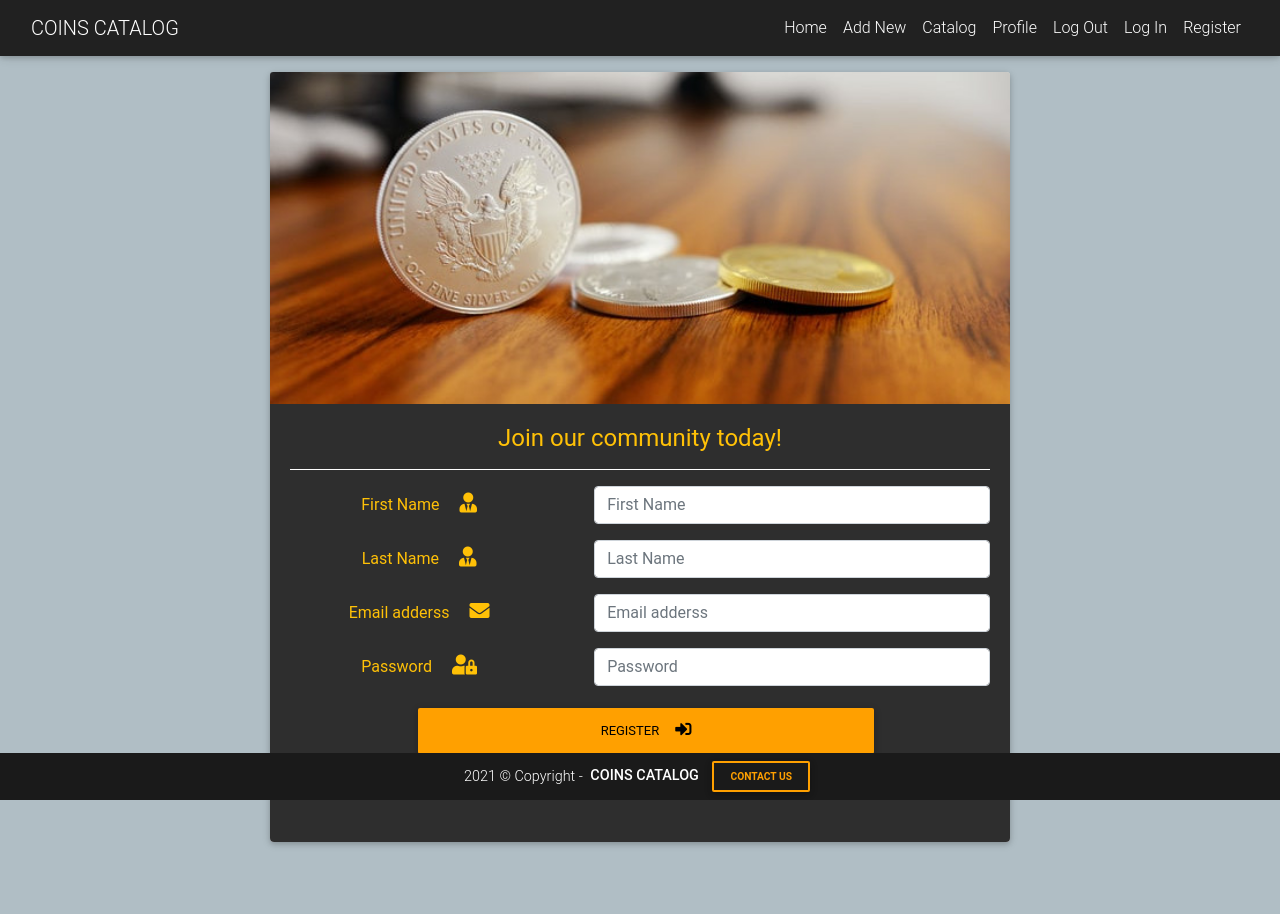
After one commit to Code-Institute-Submissions/MP3-1, a Flask app: page /register in a window 1280 px wide. The commit adds this page. Run offline with Flask 2, Linux system fonts and the light colour scheme; some libraries are stand-ins or nearby versions.

Commit message:
Add register template

```diff
--- a/app.py
+++ b/app.py
@@ -2,6 +2,7 @@ import os
 from flask import Flask, render_template
 from flask_pymongo import PyMongo
 from bson.objectid import ObjectId
+from werkzeug.security import generate_password_hash, check_password_hash
 if os.path.exists("env.py"):
     import env
 
@@ -24,6 +25,11 @@ def home():
     return render_template("profile.html", users=username)
 
 
+@app.route("/register", methods=["GET", "POST"])
+def register():
+    return render_template("register.html")
+
+
 if __name__ == "__main__":
     app.run(host=os.environ.get("IP"),
             port=int(os.environ.get("PORT")))
--- a/static/css/style.css
+++ b/static/css/style.css
@@ -1,14 +1,18 @@
 body{
     background-color: #B0BEC5;
     color:#000000;
+    margin-top:4.5em;
+    margin-bottom:4.5em;
 }
 
 a{
-    color:#B0BEC5;
+    color: dimgrey;
+}
+a:hover{
+    color: #FFA000;
 }
 
 h2{
-    margin-top: 100px;
     background-color: dimgrey;
     text-align: center;
 }
@@ -27,5 +31,13 @@ nav a:hover{
 
 footer a{
     font-weight: 600 !important;
+}
 
+/* register form */
+form i, form button i{
+    font-size: 125%;
 }
+
+form a{
+    font-weight: 600;
+}
--- a/templates/base.html
+++ b/templates/base.html
@@ -49,7 +49,7 @@
                             <a class="nav-link" href="#">Log In</a>
                         </li>
                         <li class="nav-item ml-auto">
-                            <a class="nav-link" href="#">Register</a>
+                            <a class="nav-link" href="{{ url_for('register') }}">Register</a>
                         </li>
                     </ul>
                 </div>
@@ -58,7 +58,7 @@
 
     </header>
     <section>
-        <h2>discover world's most popular coins</h2>
+        <!-- <h2>discover world's most popular coins</h2> -->
     </section>
 
     <main class="container">
--- /dev/null
+++ b/templates/register.html
@@ -0,0 +1,67 @@
+{% extends "base.html" %}
+{% block content %}
+<h1 class="sr-only">Register form</h1>
+<div class="row no-gutters">
+    <!-- Card from: https://mdbootstrap.com/docs/b4/jquery/forms/inputs/-->
+    <div class="card col-sm-12 col-md-8 offset-md-2">
+        <div>
+            <img class="card-img-top" src="static/images/unsplash-simon-zRxLgc-o56I.jpg" alt="Form image">
+        </div>
+        <!-- Form from: https://mdbootstrap.com/docs/b4/jquery/components/cards/ -->
+        <form class="card-body elegant-color amber-text text-center rounded-bottom" method="POST" action="{{ url_for('register') }}">
+            <!-- title -->
+            <h4 class="card-title">Join our community today!</h4>
+            <hr class="hr-light">
+            <!-- first name -->
+            <div class="row my-3">
+                <div class="col-sm-5">
+                    <label for="first_name" class="col-form-label">First Name</label>
+                    <i class="fas fa-user-tie mx-3"></i>
+                </div>
+                <div class="col-sm-7">
+                        <input type="text" class="form-control" id="first_name" name="first_name" placeholder="First Name" required>
+                </div>
+            </div>
+            <!-- last name -->
+            <div class="row my-3">
+                <div class="col-sm-5">
+                    <label for="last_name" class="col-form-label">Last Name</label>
+                    <i class="fas fa-user-tie mx-3"></i>
+                </div>
+                <div class="col-sm-7">
+                        <input type="text" class="form-control" id="last_name" name="last_name" placeholder="Last Name" required>
+                </div>
+            </div>
+            <!-- email -->
+            <div class="row my-3">
+                <div class="col-sm-5">
+                    <label for="email" class="col-form-label">Email adderss</label>
+                    <i class="fas fa-envelope mx-3"></i>
+                </div>
+                <div class="col-sm-7">
+                    <input type="email" class="form-control" id="email" name="email" placeholder="Email adderss" required>
+                </div>
+            </div>
+            <!-- password -->
+            <div class="row my-3">
+                <div class=" col-sm-5">
+                    <label for="password" class="col-form-label">Password</label>
+                    <i class="fas fa-user-lock mx-3"></i>
+                </div>
+                <div class="col-sm-7">
+                    <input type="password" class="form-control" id="password" name="password" placeholder="Password" required>
+                </div>
+            </div>
+            <!-- register button -->
+            <div class="row my-3">
+                <div class="col-sm-8 offset-sm-2">
+                <button type="submit" class="col-sm-12 btn btn-amber black-text">Register<i
+                        class="fas fa-sign-in-alt ml-3"></i>
+                </button>
+                </div>
+            </div>
+            <p class="card-text white-text mb-4">If you have an account please <a href="#">Log In.</a></p>
+        </form>
+    </div>
+</div>
+{% endblock %}
```
Also changed, not shown: static/images/unsplash-simon-zRxLgc-o56I.jpg (added).
